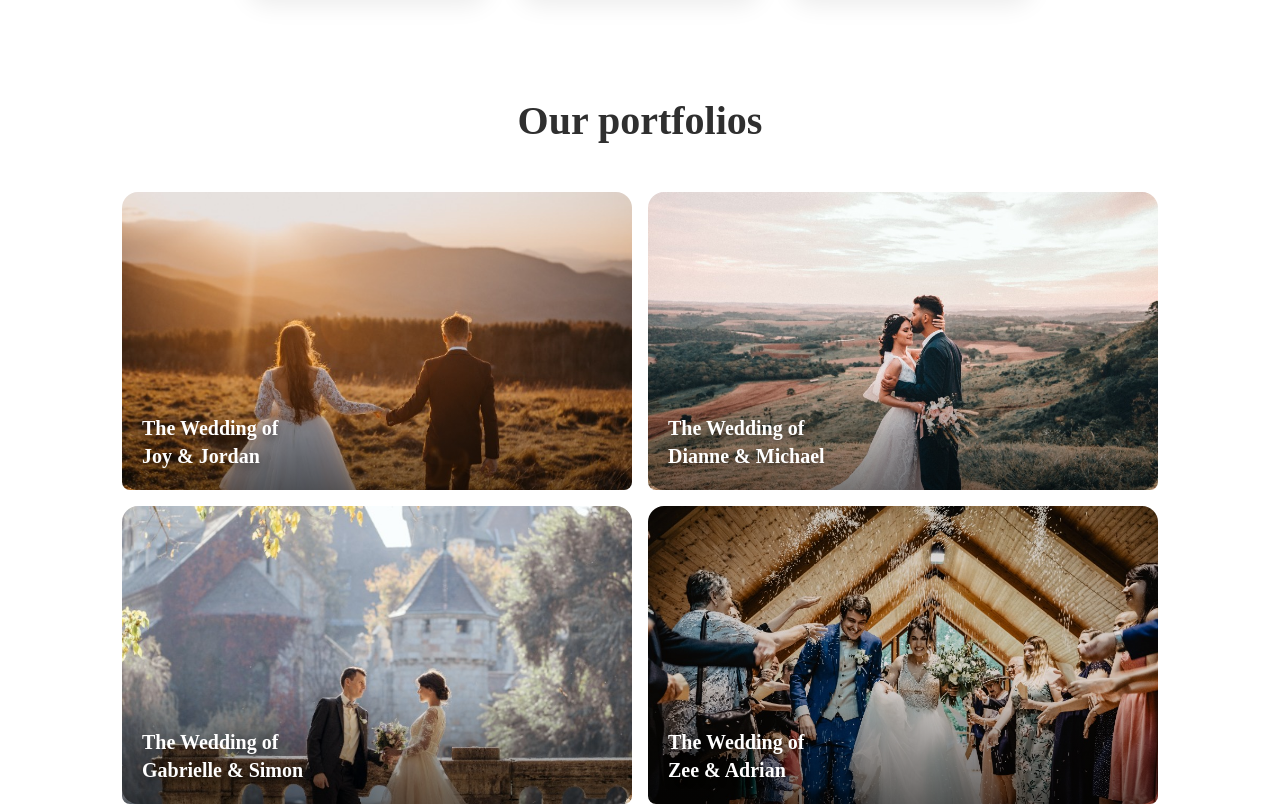
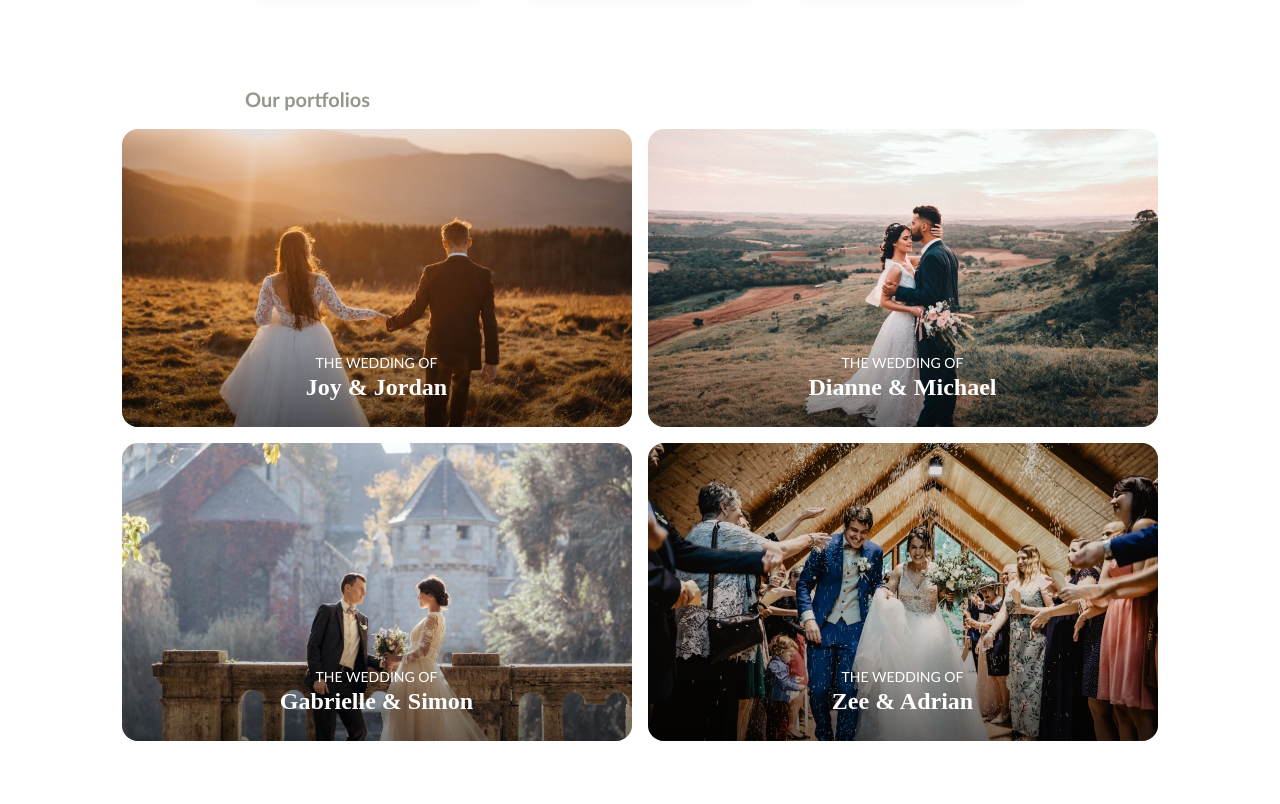
Before and after one commit to sfsofikoo/Wedding-Website, a website: page src/index.html in a window 1280 px wide. Shown: the part 2321-3125 px from the top of the page. After the commit the page ends 3062 px from the top, so only its background shows below. Drawn offline with nearby package versions, Linux system fonts and the light colour scheme; files that its build step writes are made by us from their sources.

Commit message:
improved design of 4 parts

```diff
--- a/src/index.html
+++ b/src/index.html
@@ -150,25 +150,41 @@
     <h2 class="portfolios__title">Our portfolios</h2>
   </div>
   <div class="portfolios__grid">
+
     <div class="portfolio-card">
       <img src="img/portfolio1.jpg" alt="Joy & Jordan">
-            <p>The Wedding of <br><strong>Joy & Jordan</strong></p>
+      <div class="portfolio-card__text">
+        <span class="label">THE WEDDING OF</span>
+        <span class="names">Joy & Jordan</span>
       </div>
+    </div>
+
     <div class="portfolio-card">
       <img src="img/portfolio2.jpg" alt="Dianne & Michael">
-            <p>The Wedding of <br><strong>Dianne & Michael</strong></p>
+      <div class="portfolio-card__text">
+        <span class="label">THE WEDDING OF</span>
+        <span class="names">Dianne & Michael</span>
       </div>
+    </div>
+
     <div class="portfolio-card">
       <img src="img/portfolio3.jpg" alt="Gabrielle & Simon">
-            <p>The Wedding of <br><strong>Gabrielle & Simon</strong></p>
+      <div class="portfolio-card__text">
+        <span class="label">THE WEDDING OF</span>
+        <span class="names">Gabrielle & Simon</span>
       </div>
+    </div>
+
     <div class="portfolio-card">
       <img src="img/portfolio4.jpg" alt="Zee & Adrian">
-            <p>The Wedding of <br><strong>Zee & Adrian</strong></p>
+      <div class="portfolio-card__text">
+        <span class="label">THE WEDDING OF</span>
+        <span class="names">Zee & Adrian</span>
       </div>
     </div>
+
+  </div>
 </section>
-
     </main>
 </body>
 </html>
--- a/src/scss/blocks/portfolios.scss
+++ b/src/scss/blocks/portfolios.scss
@@ -3,11 +3,13 @@
   padding: 0 20px;
 
   &__title {
-    font-size: 40px;
-    font-weight: 700;
-    text-align: center;
-    margin-bottom: 48px;
-    color: #2f2f2f;
+    font-size: 20px;
+    font-family: Calibri;
+    line-height: 28px;
+    font-weight: 600;
+    padding-left: 225px;
+    margin-bottom: 16px;
+    color: #90998B;
   }
 
   &__grid {
@@ -33,7 +35,7 @@
 
   img {
     width: 100%;
-    height: 360px;
+    height: 298px;
     object-fit: cover;
     border-radius: 16px;
     transition: transform 0.3s ease;
@@ -51,16 +53,35 @@
     pointer-events: none;
     z-index: 1;
   }
-  p {
+  &__text {
     position: absolute;
-    bottom: 20px;
-    left: 20px;
-    color: #ffffff;
-    font-size: 20px;
-    font-weight: 600;
-    text-shadow: 0 4px 8px rgba(0, 0, 0, 0.4);
-    line-height: 1.4;
+    bottom: 24px;
+    left: 196px;
+    right: 197px;
     z-index: 2;
+    display: flex;
+    flex-direction: column;
+    align-items: center;
+    text-align: center;
+  }
+
+  .label {
+    font-family: Calibri;
+    font-size: 14px;
+    font-weight: 400;
+    color: white;
+    text-transform: uppercase;
+    white-space: nowrap;
+  }
+
+  .names {
+    font-family: 'Boska';
+    font-family: serif;
+    font-size: 24px;
+    color: white;
+    font-weight: 700;
+    white-space: nowrap;
+    line-height: 32px;
   }
 
 }
--- a/src/scss/blocks/venues.scss
+++ b/src/scss/blocks/venues.scss
@@ -3,8 +3,12 @@
   padding: 0 242px;
 
   &__heading {
-    font-size: 28px;
-    margin-bottom: 24px;
+    font-size: 20px;
+    margin-bottom: 16px;
+    font-weight: 600;
+    line-height: 28px;
+    font-family: Calibri;
+    color: #90998B;
   }
 
   &__card {
```
Also changed, not shown: dist/css/blocks/portfolios.css, dist/css/blocks/venues.css, dist/css/style.css, dist/index.html. Lines whose indentation alone changed are shown as unchanged.
